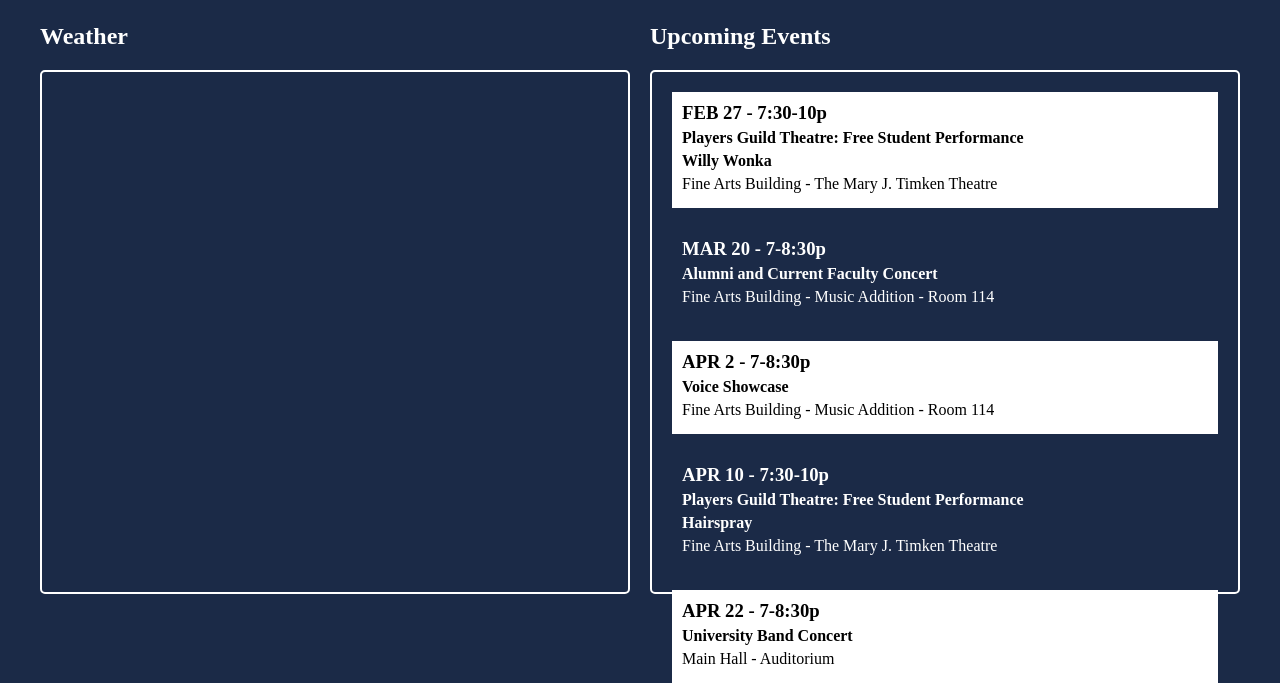
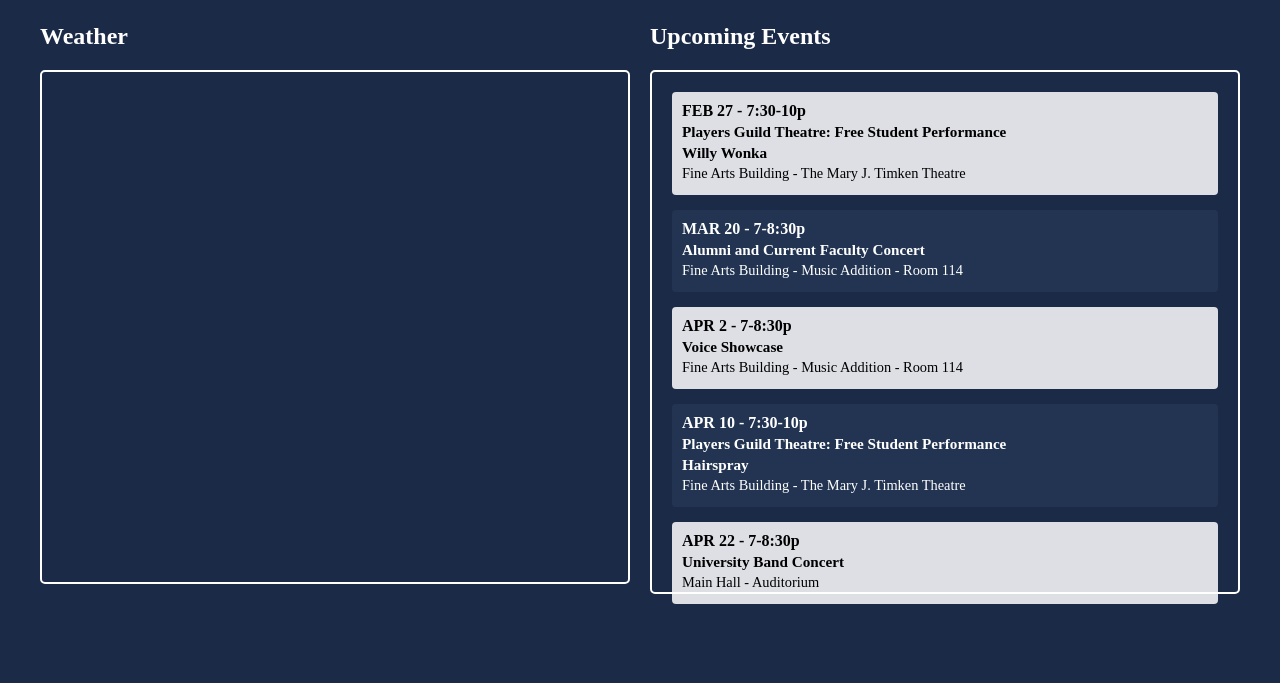
Before and after one commit to bward29/KSUPathFinder, a plain HTML site: page index.html in a window 1280 px wide. Shown: the part 337-1020 px from the top of the page. After the commit the page ends 941 px from the top, so only its background shows below. Drawn offline with Linux system fonts and the light colour scheme; no server answers.

Commit message:
Add files via upload

```diff
--- a/styles.css
+++ b/styles.css
@@ -74,24 +74,29 @@ body {
 }
 
 .event {
-    margin-bottom: 20px;
+    margin-bottom: 15px;
     padding: 10px;
-    color: white;
+    border-radius: 4px;
+    background-color: rgba(42, 62, 92, 0.5);
+}
+
+.event.featured {
+    background-color: rgba(255, 255, 255, 0.85);
 }
 
 .event h3 {
+    font-size: 1em;
     margin: 0;
-    color: inherit;
 }
 
 .event h4 {
-    margin: 5px 0;
-    color: inherit;
+    font-size: 0.95em;
+    margin: 3px 0;
 }
 
 .event p {
-    margin: 5px 0;
-    color: inherit;
+    font-size: 0.9em;
+    margin: 3px 0;
 }
 
 .featured {
@@ -107,7 +112,14 @@ body {
 
 .weather-header h3 {
     font-size: 2em;
-    margin-bottom: 20px;
+    margin-top: 0;
+    margin-bottom: 15px;
+    padding-top: 0;
+}
+
+.weather-header {
+    margin-top: 0;
+    padding-top: 5px;
 }
 
 .location-temp {
@@ -139,8 +151,16 @@ body {
     font-size: large;
 }
 
+#weather-display {
+    padding-top: 10px;
+}
+
 .weather-details {
     margin-top: 20px;
+}
+
+.weather-content {
+    margin-top: 5px;
 }
 
 .weather-details p {
@@ -239,6 +259,19 @@ body {
 .video-box video {
     display: block;
     width: 100%;
+}
+
+.box::-webkit-scrollbar {
+    width: 5px;
+}
+
+.box::-webkit-scrollbar-track {
+    background: rgba(255, 255, 255, 0.1);
+}
+
+.box::-webkit-scrollbar-thumb {
+    background: rgba(255, 255, 255, 0.3);
+    border-radius: 3px;
 }
 
 .video-error {
```
